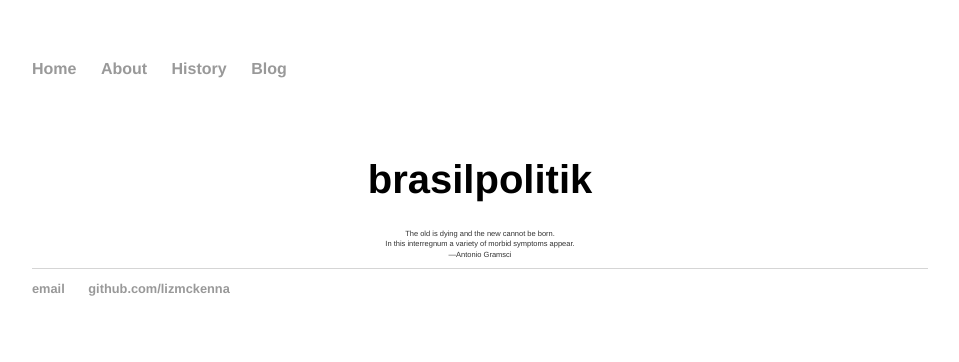
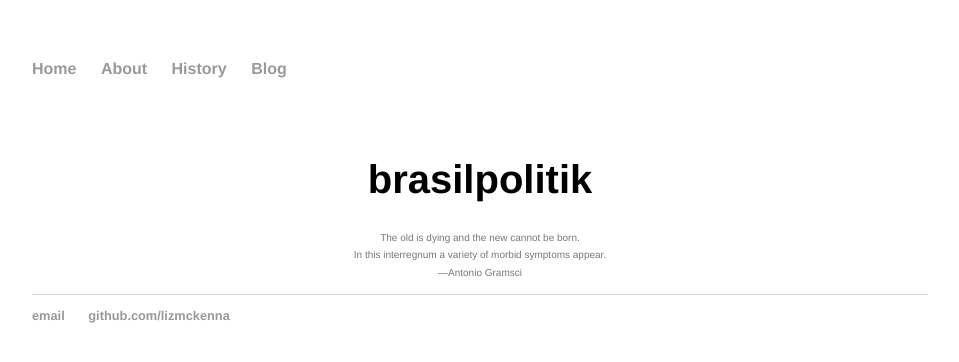
Before and after one commit to lizmckenna/elizabethmckenna.org, a Jekyll site: the page built from index.html, in a window 1280 px wide. Shown: the top 362 px of the page, without its empty margins (160-1119 px from the left). Built offline with Jekyll 4.4.1, drawn with Linux system fonts in a browser that asks for light colours.

Commit message:
Update index.html

```diff
--- a/index.html
+++ b/index.html
@@ -7,8 +7,7 @@ title: brasilpolitik
 <div class="blurb">
 	<center>
 	<h1>brasilpolitik</h1>
-		<font color="#787878" size=1em>
-	<p>The old is dying and the new cannot be born.<br>
+	<p><font color="#787878" size=1.5em>The old is dying and the new cannot be born.<br>
 		In this interregnum a variety of morbid symptoms appear. <br>
 		—Antonio Gramsci</p>
 		</font>
```
